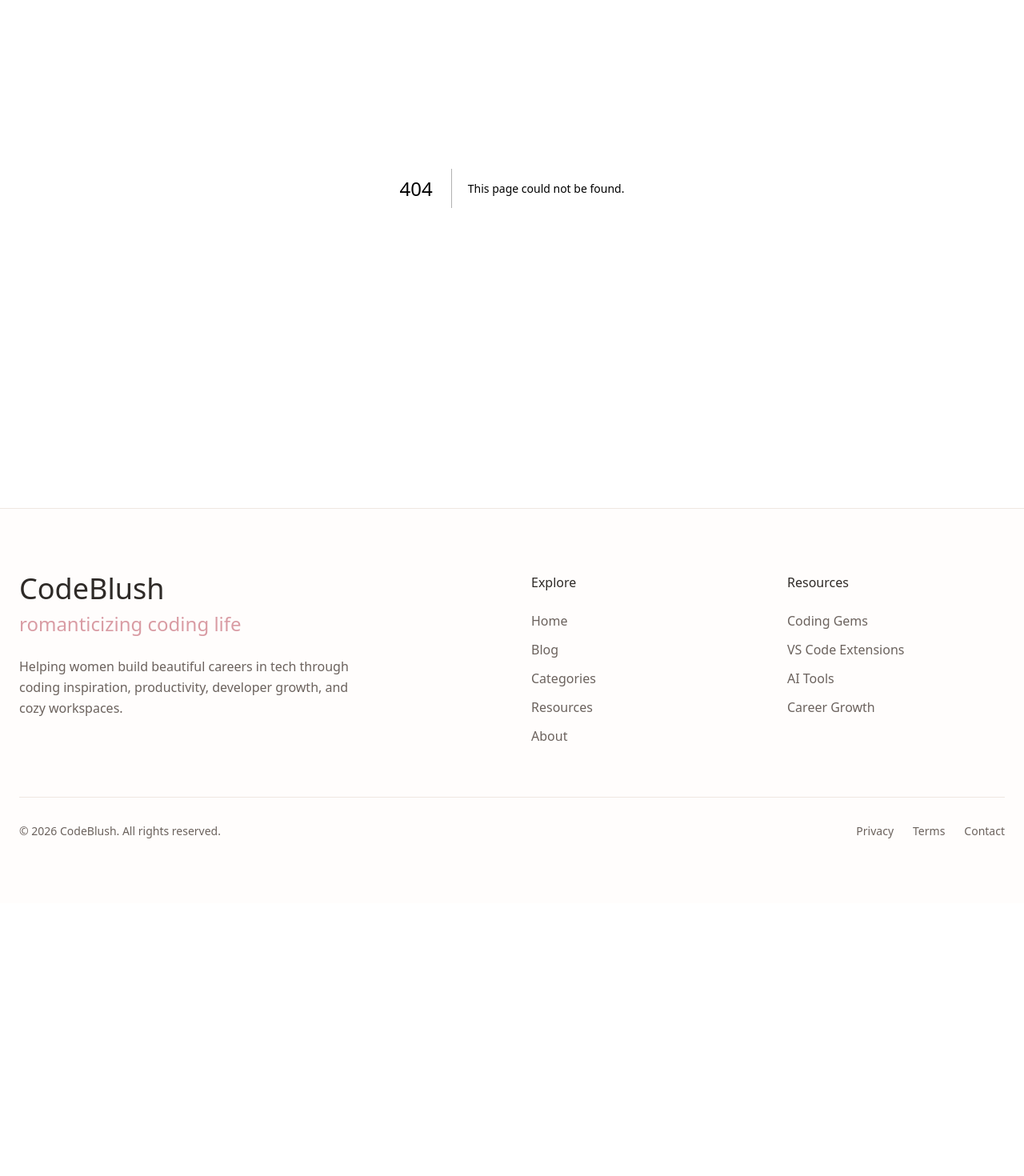
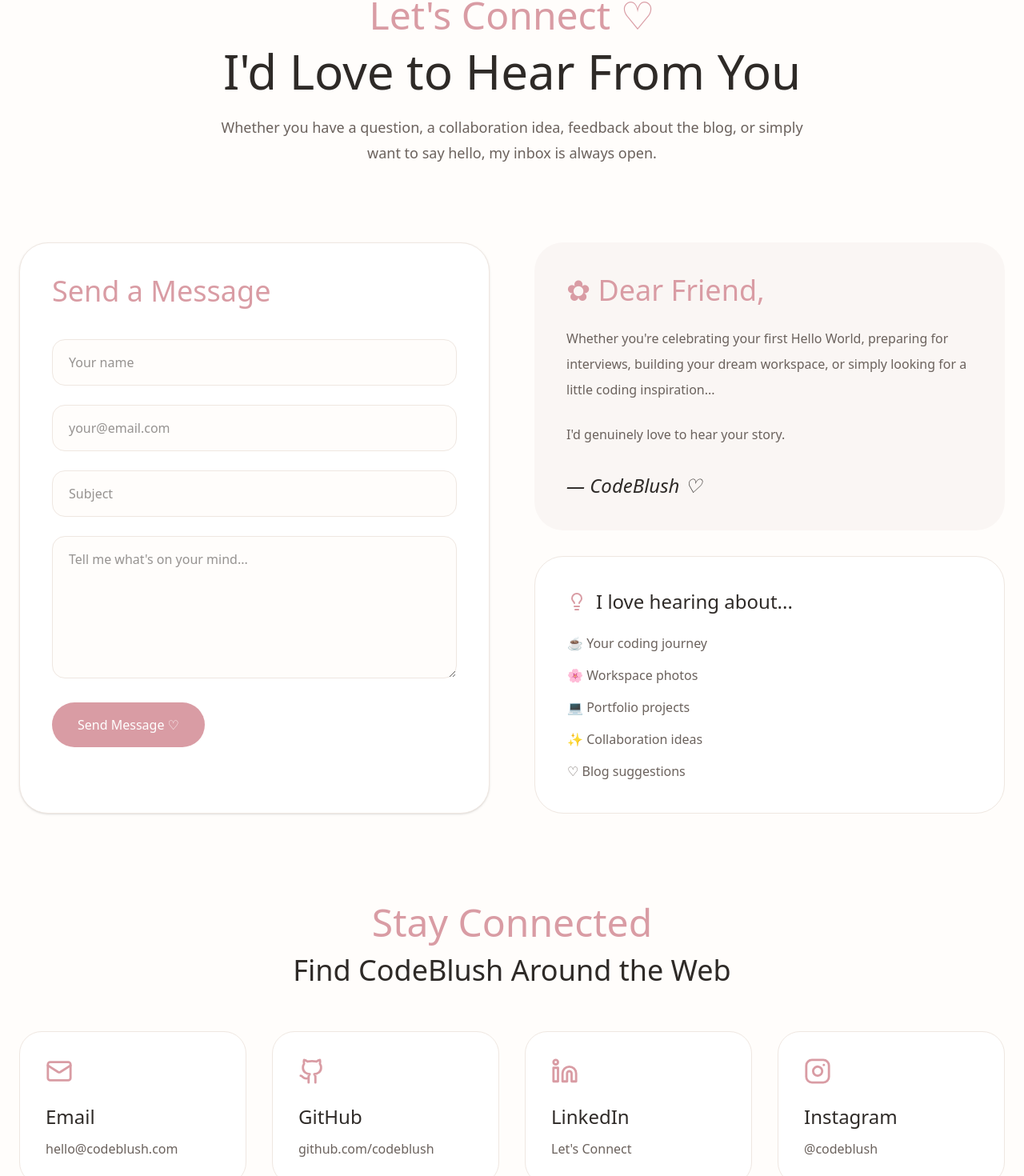
Before and after one commit to anshika0604/codeblush, a Next.js app: page /contact in a window 1280 px wide. Before the commit this address had no page. Shown: the part 165-1635 px from the top of the page at 80% size. Before the commit the page ends 1294 px from the top, so only its background shows below. Built offline with nearby package versions, Linux system fonts and the light colour scheme.

Commit message:
code updated

```diff
--- /dev/null
+++ b/app/contact/page.tsx
@@ -0,0 +1,276 @@
+import {
+  Mail,
+  Github,
+  Linkedin,
+  Instagram,
+  Lightbulb,
+} from "lucide-react";
+
+export default function ContactPage() {
+  return (
+    <main className="bg-[#FFFDFB] pt-40 pb-28">
+
+      {/* HERO */}
+
+      <section className="mx-auto max-w-5xl px-6 text-center">
+
+        <p className="font-script text-5xl text-[#D99CA4]">
+          Let's Connect ♡
+        </p>
+
+        <h1 className="mt-4 font-playfair text-5xl md:text-6xl text-[#2E2A27]">
+          I'd Love to Hear From You
+        </h1>
+
+        <p className="mx-auto mt-6 max-w-3xl text-lg leading-8 text-[#6B625D]">
+          Whether you have a question, a collaboration idea,
+          feedback about the blog, or simply want to say hello,
+          my inbox is always open.
+        </p>
+
+      </section>
+
+      {/* CONTACT CARD */}
+
+      <section className="mx-auto mt-24 grid max-w-7xl gap-14 px-6 lg:grid-cols-2">
+
+        {/* FORM */}
+
+        <div className="rounded-[36px] border border-[#EFE7E1] bg-white p-10 shadow-sm">
+
+          <p className="font-script text-4xl text-[#D99CA4]">
+            Send a Message
+          </p>
+
+          <form className="mt-10 space-y-6">
+
+            <input
+              type="text"
+              placeholder="Your name"
+              className="w-full rounded-2xl border border-[#EFE7E1] bg-[#FFFDFB] px-5 py-4 outline-none transition focus:border-[#D99CA4]"
+            />
+
+            <input
+              type="email"
+              placeholder="your@email.com"
+              className="w-full rounded-2xl border border-[#EFE7E1] bg-[#FFFDFB] px-5 py-4 outline-none transition focus:border-[#D99CA4]"
+            />
+
+            <input
+              type="text"
+              placeholder="Subject"
+              className="w-full rounded-2xl border border-[#EFE7E1] bg-[#FFFDFB] px-5 py-4 outline-none transition focus:border-[#D99CA4]"
+            />
+
+            <textarea
+              rows={6}
+              placeholder="Tell me what's on your mind..."
+              className="w-full rounded-2xl border border-[#EFE7E1] bg-[#FFFDFB] px-5 py-4 outline-none transition focus:border-[#D99CA4]"
+            />
+
+            <button
+              className="
+                rounded-full
+                bg-[#D99CA4]
+                px-8
+                py-4
+                text-white
+                transition
+                hover:scale-105
+                hover:bg-[#C98993]
+              "
+            >
+              Send Message ♡
+            </button>
+
+          </form>
+
+        </div>
+
+        {/* COZY NOTE */}
+
+        <div className="space-y-8">
+
+          <div className="rounded-[36px] bg-[#FAF6F4] p-10">
+
+            <p className="font-script text-4xl text-[#D99CA4]">
+              ✿ Dear Friend,
+            </p>
+
+            <p className="mt-6 leading-8 text-[#6B625D]">
+              Whether you're celebrating your first Hello World,
+              preparing for interviews, building your dream
+              workspace, or simply looking for a little coding
+              inspiration...
+            </p>
+
+            <p className="mt-6 leading-8 text-[#6B625D]">
+              I'd genuinely love to hear your story.
+            </p>
+
+            <p className="mt-8 font-playfair text-2xl italic text-[#2E2A27]">
+              — CodeBlush ♡
+            </p>
+
+          </div>
+
+          <div className="rounded-[36px] border border-[#EFE7E1] bg-white p-10">
+
+            <div className="flex items-center gap-3">
+
+              <Lightbulb className="text-[#D99CA4]" />
+
+              <h3 className="font-playfair text-2xl text-[#2E2A27]">
+                I love hearing about...
+              </h3>
+
+            </div>
+
+            <ul className="mt-6 space-y-4 text-[#6B625D]">
+
+              <li>☕ Your coding journey</li>
+
+              <li>🌸 Workspace photos</li>
+
+              <li>💻 Portfolio projects</li>
+
+              <li>✨ Collaboration ideas</li>
+
+              <li>♡ Blog suggestions</li>
+
+            </ul>
+
+          </div>
+
+        </div>
+
+      </section>
+
+      {/* SOCIALS */}
+
+      <section className="mx-auto mt-28 max-w-7xl px-6">
+
+        <div className="text-center">
+
+          <p className="font-script text-5xl text-[#D99CA4]">
+            Stay Connected
+          </p>
+
+          <h2 className="mt-4 font-playfair text-4xl text-[#2E2A27]">
+            Find CodeBlush Around the Web
+          </h2>
+
+        </div>
+
+        <div className="mt-14 grid gap-8 md:grid-cols-2 lg:grid-cols-4">
+
+          {[
+            {
+              icon: Mail,
+              title: "Email",
+              value: "hello@codeblush.com",
+            },
+            {
+              icon: Github,
+              title: "GitHub",
+              value: "github.com/codeblush",
+            },
+            {
+              icon: Linkedin,
+              title: "LinkedIn",
+              value: "Let's Connect",
+            },
+            {
+              icon: Instagram,
+              title: "Instagram",
+              value: "@codeblush",
+            },
+          ].map((item) => (
+            <div
+              key={item.title}
+              className="
+                rounded-[28px]
+                border
+                border-[#EFE7E1]
+                bg-white
+                p-8
+                transition
+                hover:-translate-y-2
+                hover:shadow-xl
+              "
+            >
+              <item.icon
+                size={34}
+                className="text-[#D99CA4]"
+              />
+
+              <h3 className="mt-6 font-playfair text-2xl text-[#2E2A27]">
+                {item.title}
+              </h3>
+
+              <p className="mt-3 text-[#6B625D]">
+                {item.value}
+              </p>
+
+            </div>
+          ))}
+
+        </div>
+
+      </section>
+
+      {/* QUOTE */}
+
+      <section className="mx-auto mt-28 max-w-3xl px-6 text-center">
+
+        <div className="mx-auto h-px w-24 bg-[#E8B4B8]" />
+
+        <p className="mt-10 font-playfair text-4xl italic leading-relaxed text-[#2E2A27]">
+          “The best communities are built one conversation at a time.”
+        </p>
+
+      </section>
+
+      {/* NEWSLETTER */}
+
+      <section className="mx-auto mt-28 max-w-5xl px-6">
+
+        <div className="rounded-[40px] bg-[#FAF6F4] px-10 py-20 text-center">
+
+          <p className="font-script text-5xl text-[#D99CA4]">
+            Stay in Touch ♡
+          </p>
+
+          <h2 className="mt-4 font-playfair text-4xl text-[#2E2A27]">
+            Join the CodeBlush Club
+          </h2>
+
+          <p className="mx-auto mt-6 max-w-2xl text-lg leading-8 text-[#6B625D]">
+            Cozy coding inspiration, beautiful wallpapers,
+            productivity tips, and thoughtful articles delivered
+            straight to your inbox.
+          </p>
+
+          <button
+            className="
+              mt-10
+              rounded-full
+              bg-[#D99CA4]
+              px-8
+              py-4
+              text-white
+              transition
+              hover:scale-105
+              hover:bg-[#C98993]
+            "
+          >
+            Join the Club
+          </button>
+
+        </div>
+
+      </section>
+
+    </main>
+  );
+}
--- a/package.json
+++ b/package.json
@@ -14,11 +14,12 @@
     "clsx": "^2.1.1",
     "framer-motion": "^12.40.0",
     "gray-matter": "^4.0.3",
-    "lucide-react": "^1.17.0",
+    "lucide-react": "^0.525.0",
     "next": "16.2.7",
     "radix-ui": "^1.5.0",
     "react": "19.2.4",
     "react-dom": "19.2.4",
+    "react-icons": "^5.6.0",
     "react-markdown": "^10.1.0",
     "reading-time": "^1.5.0",
     "rehype-highlight": "^7.0.2",
```
Also changed, not shown: 1 other file (tests, documents, lock files or other folders).
